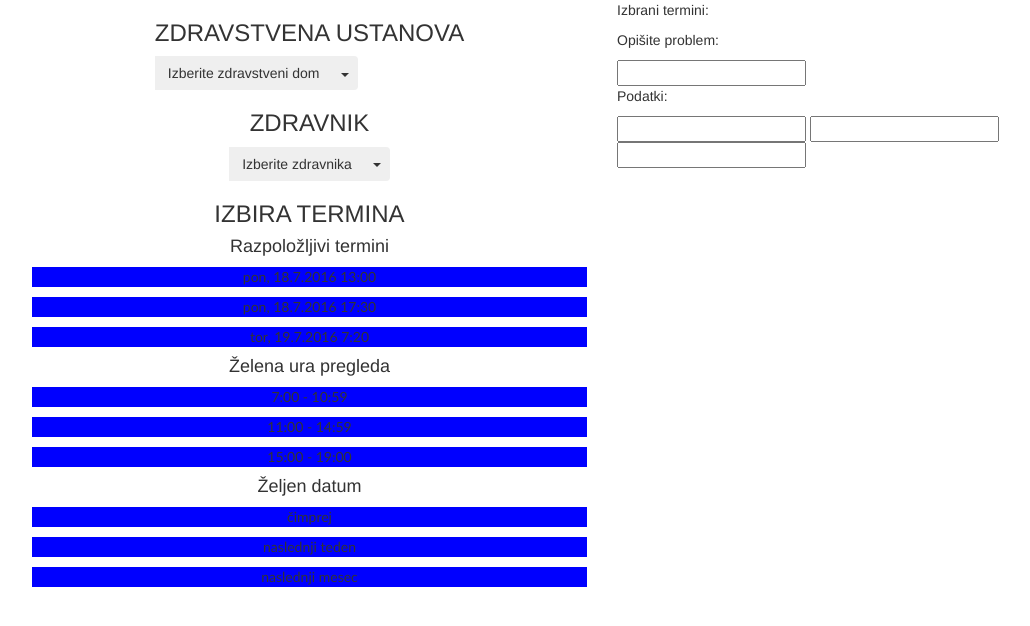
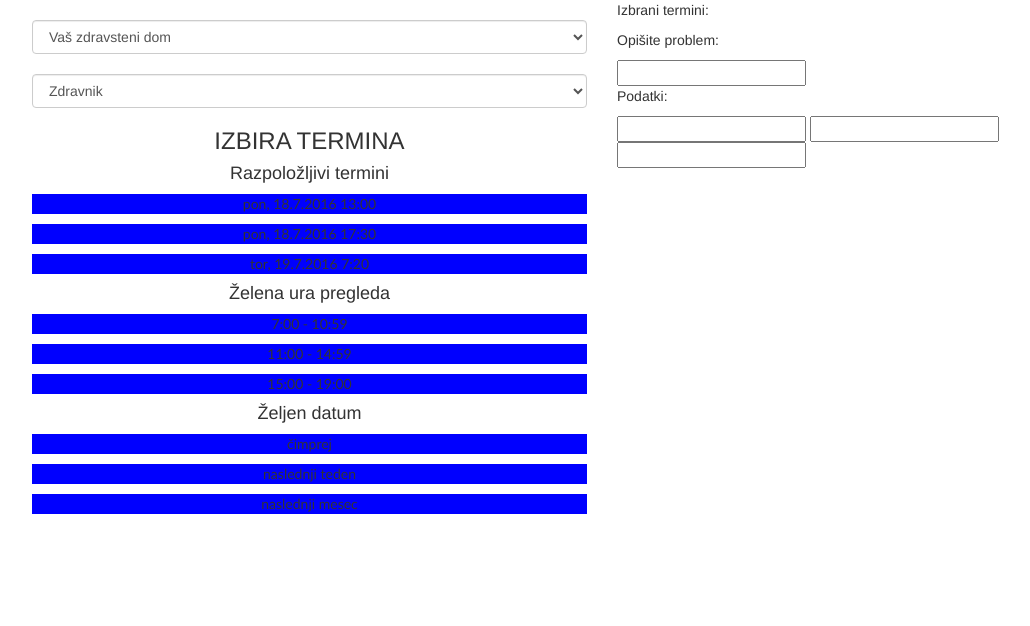
Before and after one commit to dj-neza/AppMojstri, a PHP site: page /pacient.php in a window 1280 px wide. Shown: the top 626 px of the page, without its empty margins (38-1068 px from the left). Run offline with PHP 8.4, Linux system fonts and the light colour scheme; some libraries are stand-ins or nearby versions.

Commit message:
dropdowni pri pacientu

```diff
--- a/js/app.js
+++ b/js/app.js
@@ -34,18 +34,24 @@ var main = function() {
 
     // selectanje ure pregleda
     $(".ura").on("click", function() {
-        $('#razpolozljive-ure').find('div').each(function(){
+        if ($(this).hasClass("izbrana-ura")) {
             $(this).removeClass("izbrana-ura");
-        });
-        $(this).addClass("izbrana-ura");
+        } else {
+            $(this).addClass("izbrana-ura");
+        }
+
     });
 
     // selectanje zeljenega datuma
     $(".datum").on("click", function() {
-        $('#razpolozljivi-datumi').find('div').each(function(){
+        if ($(this).hasClass("izbran-datum")) {
             $(this).removeClass("izbran-datum");
-        });
-        $(this).addClass("izbran-datum");
+        } else {
+            $('#razpolozljivi-datumi').find('div').each(function(){
+                $(this).removeClass("izbran-datum");
+            });
+            $(this).addClass("izbran-datum");
+        }
     });
 
 };
--- a/pacient.php
+++ b/pacient.php
@@ -23,33 +23,24 @@
 
             <div class="row forma-pacient">
 
-                <div class="levi-del-pacient col-xs-6" style="text-align: center;">
+                <div class="levi-del-pacient col-md-6" style="text-align: center;">
 
-                    <div class="btn-group" >
-                	  <h3>ZDRAVSTVENA USTANOVA</h3>
-                      <button type="button" class="btn">Izberite zdravstveni dom</button>
-                      <button type="button" class="btn dropdown-toggle" data-toggle="dropdown">
-                        <span class="caret"></span>
-                      </button>
-                      <ul class="dropdown-menu">
-                        <li><a href="#">ZD Ljubljana - enota Bežigrad</a></li>
-                        <li><a href="#">ZD Ljubljana - enota Moste-Polje</a></li>
-                      </ul>
-                    </div>
+                    <select class="form-control input-mini drop_down" id="zd">
+                        <option value="" disabled selected> Vaš zdravsteni dom </option>
+                        <option id="zd1" value="bezigrad">ZD Ljubljana - enota Bežigrad</option>
+                        <option id="zd2" value="moste">ZD Ljubljana - enota Moste-Polje</option>
+                        <option id="zd3" value="sentvid">ZD Ljubljana - enota Šentvid </option>
+                     </select>
 
-                    <br/>
-
-                    <div class="btn-group">
-                      <h3>ZDRAVNIK</h3>
-                      <button type="button" class="btn">Izberite zdravnika</button>
-                      <button type="button" class="btn dropdown-toggle" data-toggle="dropdown">
-                        <span class="caret"></span>
-                      </button>
-                      <ul class="dropdown-menu">
-                        <li><a href="#">Mojca</a></li>
-                        <li><a href="#">Ana</a></li>
-                      </ul>
-                    </div>
+                     <select class="form-control input-mini drop_down" id="zd_zdravnik">
+                        <option value="" disabled selected> Zdravnik </option>
+                        <option id="zdr1" value="bezigrad1"> dr. med. Mojca Horvat </option>
+                        <option id="zdr2" value="bezigrad2"> dr. med. Janez Novak </option>
+                        <option id="zdr3" value="sentvid1"> dr. med. Peter Merše </option>
+                        <option id="zdr4" value="sentvid2"> dr. med. Janja Zupančič </option>
+                        <option id="zdr5" value="moste1"> dr. med. Jernej Novak </option>
+                        <option id="zdr6" value="moste2"> dr. med. Ana Horvat </option>
+                     </select>
 
                     <h3>IZBIRA TERMINA</h3>
                     <h4>Razpoložljivi termini</h4>
@@ -93,7 +84,7 @@
 
                 </div>
 
-                <div class="desni-del-pacient col-xs-6">
+                <div class="desni-del-pacient col-md-6">
 
                     <p>Izbrani termini:</p>
 
```
